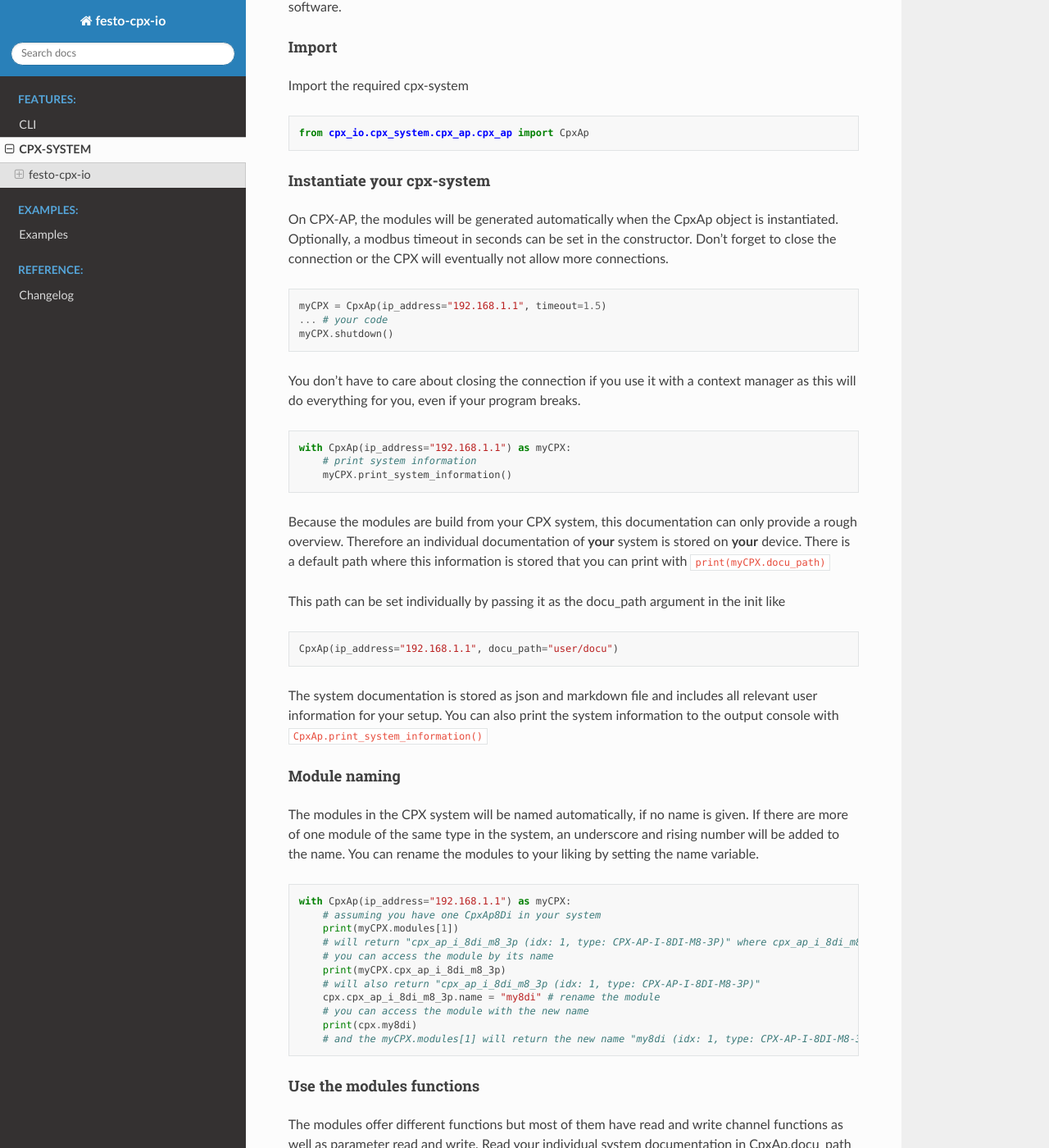
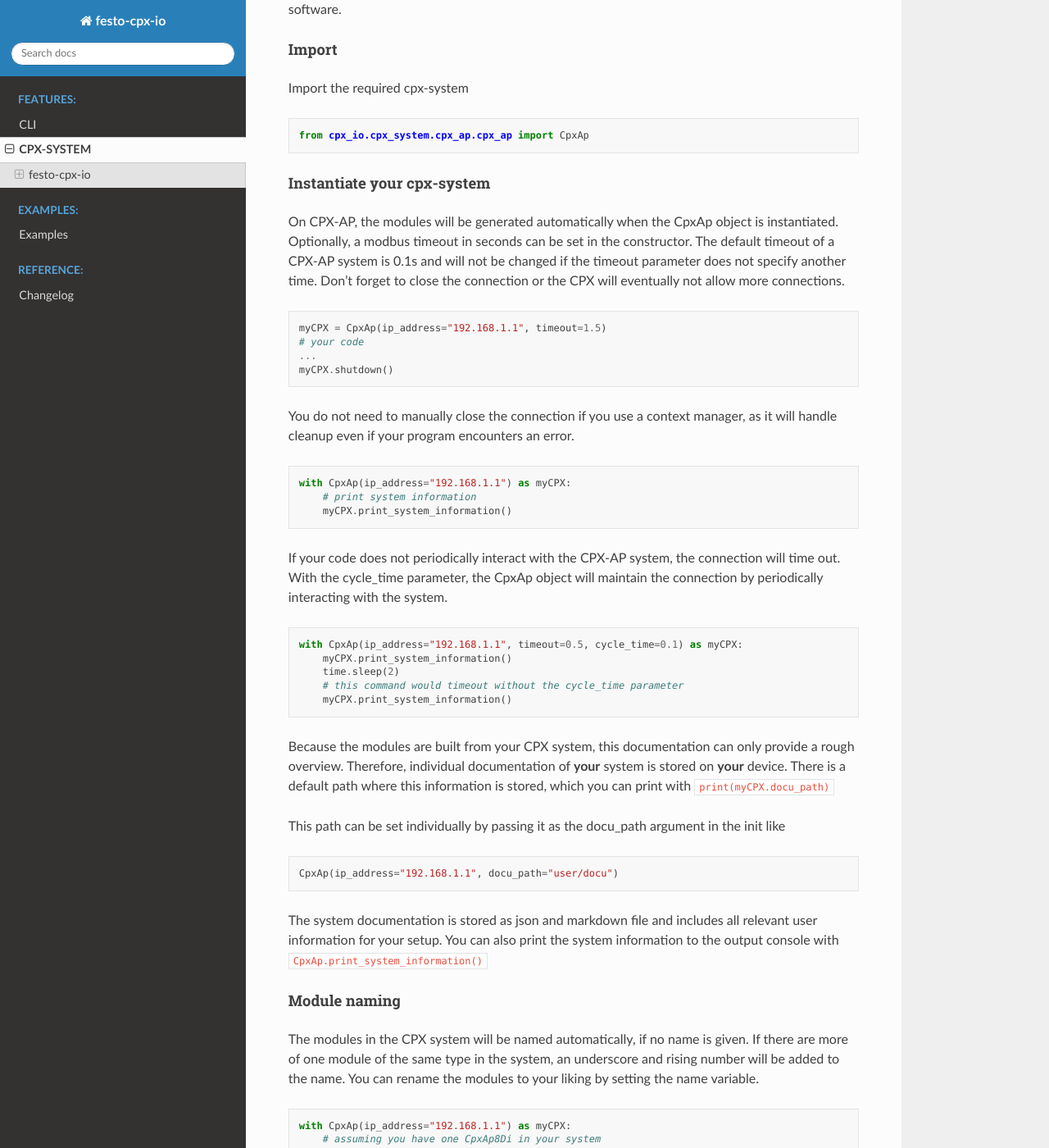
Before and after one commit to Festo-se/festo-cpx-io, a Sphinx documentation site: the page built from doc/source/features/cpx_io.md, in a window 1280 px wide and 1400 px high, scrolled down 2692 px. Shown: the whole window at 82% size. Built offline with Sphinx 7.4.7 and the Read the Docs theme 3.1.0, drawn with Linux system fonts in a browser that asks for light colours; pages that are not in the unit, such as notebooks, are missing from menus; some of the changed text lies outside the part shown.

Commit message:
Update documentation

````diff
--- a/doc/source/features/cpx_io.md
+++ b/doc/source/features/cpx_io.md
@@ -2,15 +2,16 @@
 
 ## festo-cpx-io
 Python modbus implementation for Festo cpx remote-io systems.
+
 ### CPX-E
-The automation system CPX-E is a high-performance control and automation system focusing primarily on motion control functions for handling technology. It comprises individual function modules that allow a very flexible system structure. Depending on the combination, the automation system CPE-X can be configured and used purely as a remote I/O system or as a control system. The following modules are available:
+The automation system CPX-E is a high-performance control and automation system focusing primarily on motion control functions for handling technology. It comprises individual function modules that allow a very flexible system structure. Depending on the combination, the automation system CPX-E can be configured and used purely as a remote I/O system or as a control system. The following modules are available:
 - Controller
 - Bus modules
 - Input/output modules
 - Counter modules
 - IO-Link master modules
 
-In this implementation, the control (PLC) will be your pc. The cpx-system will be connected via ModbusTCP on ethernet. Therefore the bus module CPX-E-EP is required to use this software.
+In this implementation, the control (PLC) will be your pc. The cpx-system will be connected via ModbusTCP on ethernet. Therefore, the bus module CPX-E-EP is required to use this software.
 
 #### Import
 Import the required cpx-system
@@ -52,12 +53,12 @@ All of the above can be used with a context manager, for example
 ```
 with CpxE("60E-EP-MLNINO", ip_address="192.168.1.1") as myCPX:
     # read system information
-    module_count = cpx_e.read_module_count()
-    module_list = cpx_e.modules
+    module_count = myCPX.read_module_count()
+    module_list = myCPX.modules
 ```
 
 #### Module naming
-The modules in the CPX system will be named automatically, if no name is given. If there are more of one module of the same type in the system, an underscore and rising number will be added to the name. You can rename the modules to your liking by setting the name variable.
+Modules in the CPX system are named automatically if no name is given. If there is more than one module of the same type in the system, an underscore and incrementing number will be added to the name. You can rename modules by setting the name variable.
 ```
 from cpx_io.cpx_system.cpx_e.cpx_e import CpxE
 from cpx_io.cpx_system.cpx_e.eep import CpxEEp
@@ -81,7 +82,7 @@ with CpxE(ip_address="192.168.1.1", modules = [CpxEEp(), CpxE16Di()]) as myCPX:
 ```
 
 #### Use the modules functions
-The modules offer different functions but most of them have read_channel() and depending on the kind of module write_channel() as well as very individual configure functions. Read the [doc](https://festo-research.gitlab.io/electric-automation/festo-cpx-io/) and have a look at the [examples](./examples) for more information.
+The modules offer different functions, but most of them have `read_channel()` and depending on the kind of module, `write_channel()`, as well as very individual configure functions. Read the [doc](https://festo-research.gitlab.io/electric-automation/festo-cpx-io/) and have a look at the [examples](./examples) for more information.
 
 ### CPX-AP
 CPX-AP is a modular and lightweight IO system with IP65/IP67 protection.
@@ -100,21 +101,32 @@ from cpx_io.cpx_system.cpx_ap.cpx_ap import CpxAp
 ```
 
 #### Instantiate your cpx-system
-On CPX-AP, the modules will be generated automatically when the CpxAp object is instantiated. Optionally, a modbus timeout in seconds can be set in the constructor. Don't forget to close the connection or the CPX will eventually not allow more connections.
+On CPX-AP, the modules will be generated automatically when the CpxAp object is instantiated. Optionally, a modbus timeout in seconds can be set in the constructor. The default timeout of a CPX-AP system is 0.1s and will not be changed if the timeout parameter does not specify another time. Don't forget to close the connection or the CPX will eventually not allow more connections.
 ```
 myCPX = CpxAp(ip_address="192.168.1.1", timeout=1.5)
-... # your code
+# your code
+...
 myCPX.shutdown()
 ```
 
-You don't have to care about closing the connection if you use it with a context manager as this will do everything for you, even if your program breaks.
+You do not need to manually close the connection if you use a context manager, as it will handle cleanup even if your program encounters an error.
 ```
 with CpxAp(ip_address="192.168.1.1") as myCPX:
     # print system information
     myCPX.print_system_information()
 ```
 
-Because the modules are build from your CPX system, this documentation can only provide a rough overview. Therefore an individual documentation of __your__ system is stored on __your__ device. There is a default path where this information is stored that you can print with `print(myCPX.docu_path)`
+If your code does not periodically interact with the CPX-AP system, the connection will time out. With the cycle_time
+parameter, the CpxAp object will maintain the connection by periodically interacting with the system.
+```
+with CpxAp(ip_address="192.168.1.1", timeout=0.5, cycle_time=0.1) as myCPX:
+    myCPX.print_system_information()
+    time.sleep(2)
+    # this command would timeout without the cycle_time parameter
+    myCPX.print_system_information()
+```
+
+Because the modules are built from your CPX system, this documentation can only provide a rough overview. Therefore, individual documentation of __your__ system is stored on __your__ device. There is a default path where this information is stored, which you can print with `print(myCPX.docu_path)`
 
 This path can be set individually by passing it as the docu_path argument in the init like
 ```
````
Also changed, not shown: other parts of doc/source/features/cpx_io.md (+4 -4 lines), doc/source/examples.rst (+10 -4 lines).
